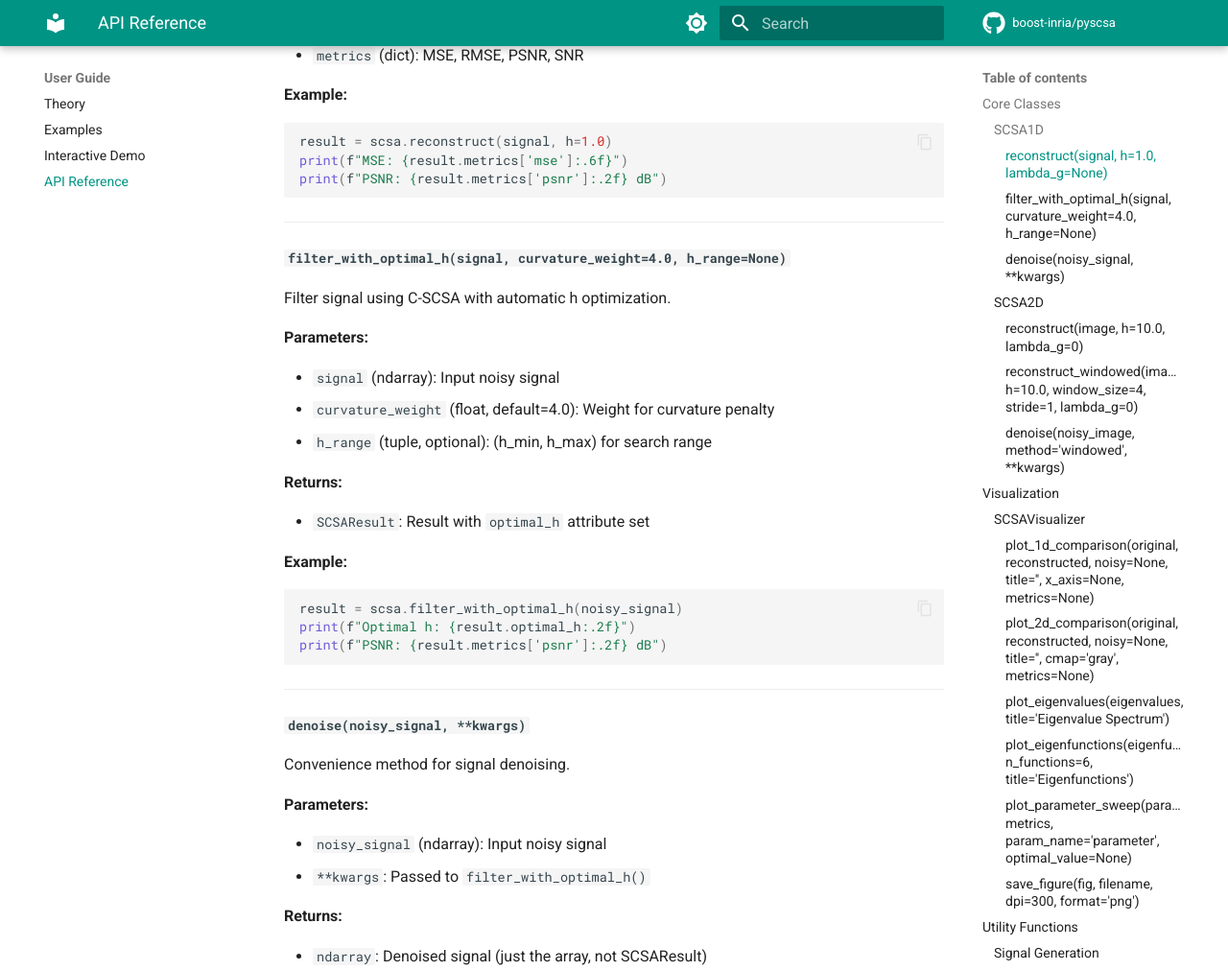
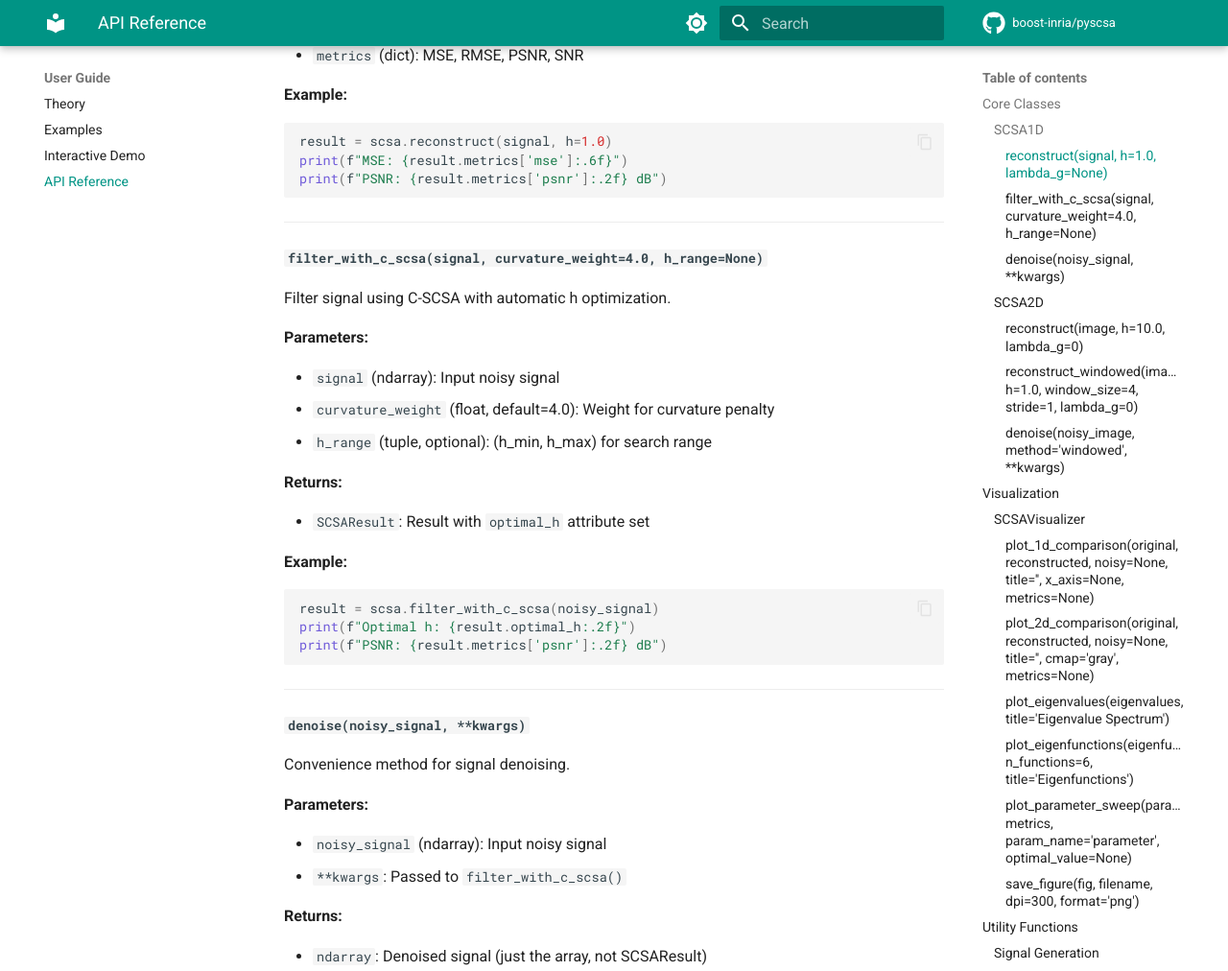
Before and after one commit to boost-inria/pyscsa, an MkDocs documentation site: the page built from mkdocs/api.md, in a window 1280 px wide and 1400 px high, scrolled down 1075 px. Shown: the top 1012 px of the window at 96% size. Built offline with MkDocs 1.6.1 and Material for MkDocs 9.7.7, drawn with Linux system fonts in a browser that asks for light colours; comment, search, counter and statistics services are not loaded; some of the changed text lies outside the part shown.

Commit message:
Update api.md

````diff
--- a/mkdocs/api.md
+++ b/mkdocs/api.md
@@ -51,7 +51,7 @@ print(f"PSNR: {result.metrics['psnr']:.2f} dB")
 
 ---
 
-#### `filter_with_optimal_h(signal, curvature_weight=4.0, h_range=None)`
+#### `filter_with_c_scsa(signal, curvature_weight=4.0, h_range=None)`
 
 Filter signal using C-SCSA with automatic h optimization.
 
@@ -68,7 +68,7 @@ Filter signal using C-SCSA with automatic h optimization.
 **Example:**
 
 ```python
-result = scsa.filter_with_optimal_h(noisy_signal)
+result = scsa.filter_with_c_scsa(noisy_signal)
 print(f"Optimal h: {result.optimal_h:.2f}")
 print(f"PSNR: {result.metrics['psnr']:.2f} dB")
 ```
@@ -82,7 +82,7 @@ Convenience method for signal denoising.
 **Parameters:**
 
 - `noisy_signal` (ndarray): Input noisy signal
-- `**kwargs`: Passed to `filter_with_optimal_h()`
+- `**kwargs`: Passed to `filter_with_c_scsa()`
 
 **Returns:**
 
@@ -135,7 +135,7 @@ reconstructed_image = result.reconstructed
 
 ---
 
-#### `reconstruct_windowed(image, h=10.0, window_size=4, stride=1, lambda_g=0)`
+#### `reconstruct_windowed(image, h=1.0, window_size=4, stride=1, lambda_g=0)`
 
 Reconstruct using windowed approach for large images.
 
@@ -156,7 +156,7 @@ Reconstruct using windowed approach for large images.
 ```python
 result = scsa.reconstruct_windowed(
     large_image,
-    h=5.0,
+    h=1.0,
     window_size=16,
     stride=8
 )
@@ -424,7 +424,7 @@ signal = np.exp(-x**2)
 noisy = add_noise(signal, snr_db=15, seed=42)
 
 scsa1d = SCSA1D(gmma=0.5)
-result = scsa1d.filter_with_optimal_h(noisy)
+result = scsa1d.filter_with_c_scsa(noisy)
 
 viz = SCSAVisualizer()
 fig = viz.plot_1d_comparison(signal, result.reconstructed, noisy)
````
